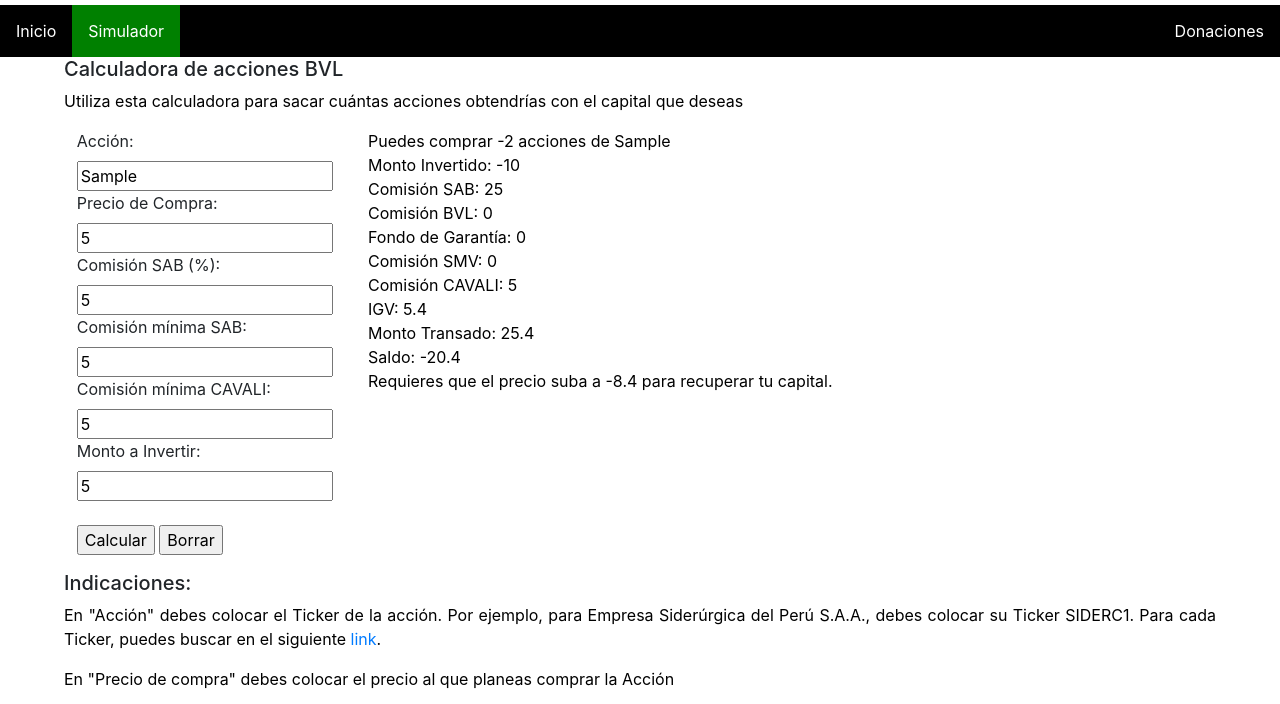
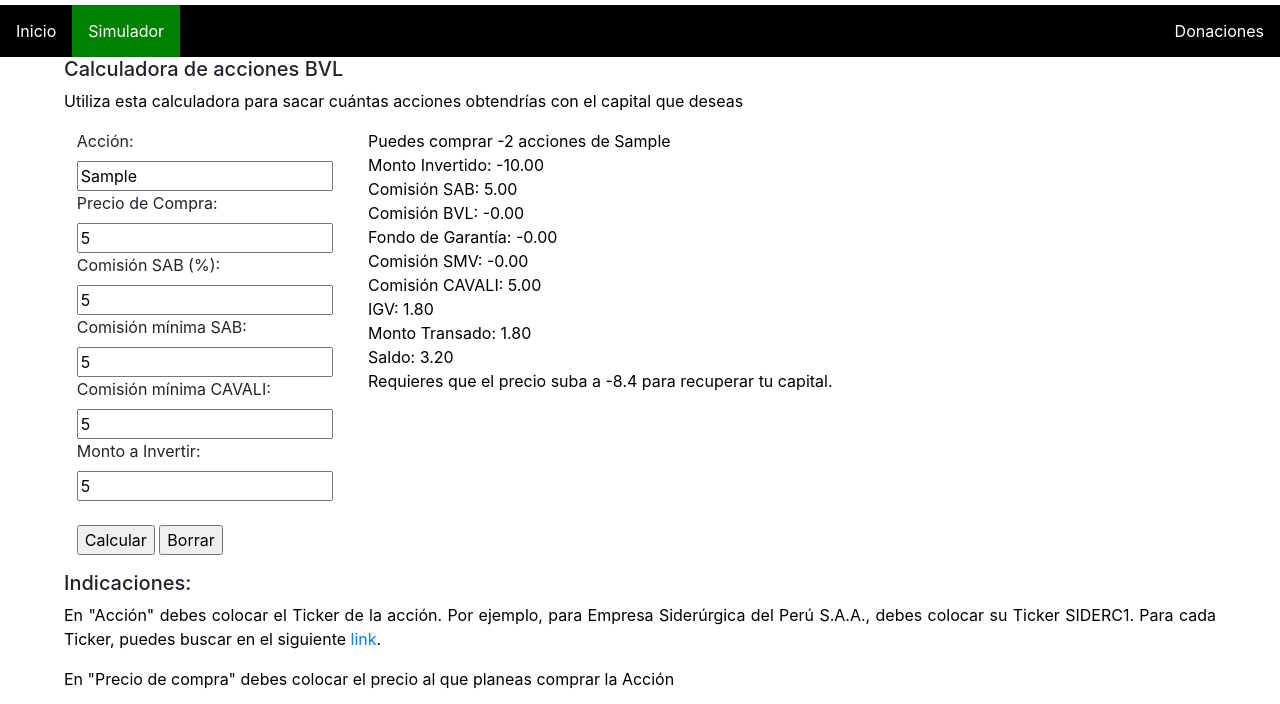
Before and after one commit to llamastocks/web, a plain HTML site: page simulator.html in a window 1280 px wide. Both pictures are taken after typing "Sample", "5", "5", "5", "5", "5" into the empty fields and a click on the input "Calcular". Shown: the part 51-755 px from the top of the page. Drawn offline with nearby package versions, Linux system fonts and the light colour scheme.

Commit message:
Calculadora arreglada

```diff
--- a/simulator.html
+++ b/simulator.html
@@ -111,30 +111,30 @@
             var precio_minimo=Math.ceil(precio_minimo*100)/100;
         }
 
-        var invertido=+((p*acciones).toFixed(2));
+        var invertido=p*acciones;
 
-        if (capital*sab>minSAB){
-            var comision=+((capital*sab).toFixed(2));
+        if (invertido*sab>minSAB){
+            var comision=invertido*sab;
         }else{
             var comision=minSAB;
         }
 
-        var comision_bvl=+((p*acciones*bvl).toFixed(2));
-        var comision_fg=+((p*acciones*fg).toFixed(2));
-        var comision_smv=+((p*acciones*smv).toFixed(2));
+        var comision_bvl=p*acciones*bvl;
+        var comision_fg=p*acciones*fg;
+        var comision_smv=p*acciones*smv;
 
-        if (capital*cavali>minCAV){
-            var comision_cavali=+((capital*cavali).toFixed(2));
+        if (invertido*cavali>minCAV){
+            var comision_cavali=invertido*cavali;
         }else{
             var comision_cavali=minCAV;
         }
 
-        var comision_igv=+(((comision+comision_bvl+comision_fg+comision_cavali)*igv).toFixed(2));
+        var comision_igv=(comision+comision_bvl+comision_fg+comision_cavali)*igv;
 
-        var total=+((invertido+comision+comision_bvl+comision_fg+comision_smv+comision_cavali+comision_igv).toFixed(2));
-        var saldo=+((capital-total).toFixed(2));
+        var total=invertido+comision+comision_bvl+comision_fg+comision_smv+comision_cavali+comision_igv;
+        var saldo=capital-total;
 
-        document.getElementById("result").innerHTML="Puedes comprar "+acciones+" acciones de "+stock+"<br>Monto Invertido: "+invertido+"<br> Comisión SAB: "+comision+"<br> Comisión BVL: "+comision_bvl+"<br> Fondo de Garantía: "+comision_fg+"<br> Comisión SMV: "+comision_smv+"<br> Comisión CAVALI: "+comision_cavali+"<br> IGV: "+comision_igv+"<br> Monto Transado: "+total+"<br> Saldo: "+saldo+"<br> Requieres que el precio suba a "+precio_minimo+" para recuperar tu capital.";
+        document.getElementById("result").innerHTML="Puedes comprar "+acciones+" acciones de "+stock+"<br>Monto Invertido: "+invertido.toFixed(2)+"<br> Comisión SAB: "+comision.toFixed(2)+"<br> Comisión BVL: "+comision_bvl.toFixed(2)+"<br> Fondo de Garantía: "+comision_fg.toFixed(2)+"<br> Comisión SMV: "+comision_smv.toFixed(2)+"<br> Comisión CAVALI: "+comision_cavali.toFixed(2)+"<br> IGV: "+comision_igv.toFixed(2)+"<br> Monto Transado: "+total.toFixed(2)+"<br> Saldo: "+saldo.toFixed(2)+"<br> Requieres que el precio suba a "+precio_minimo+" para recuperar tu capital.";
     }
 </script>
 
```
